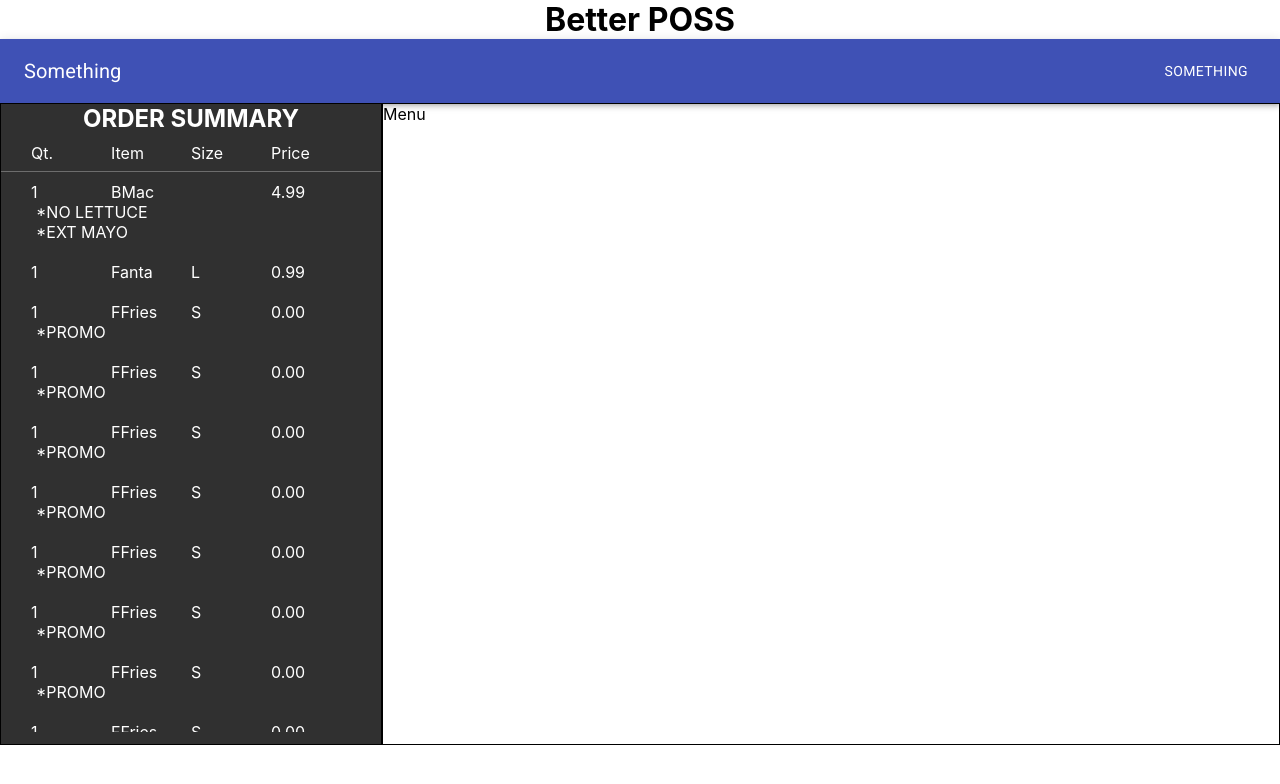
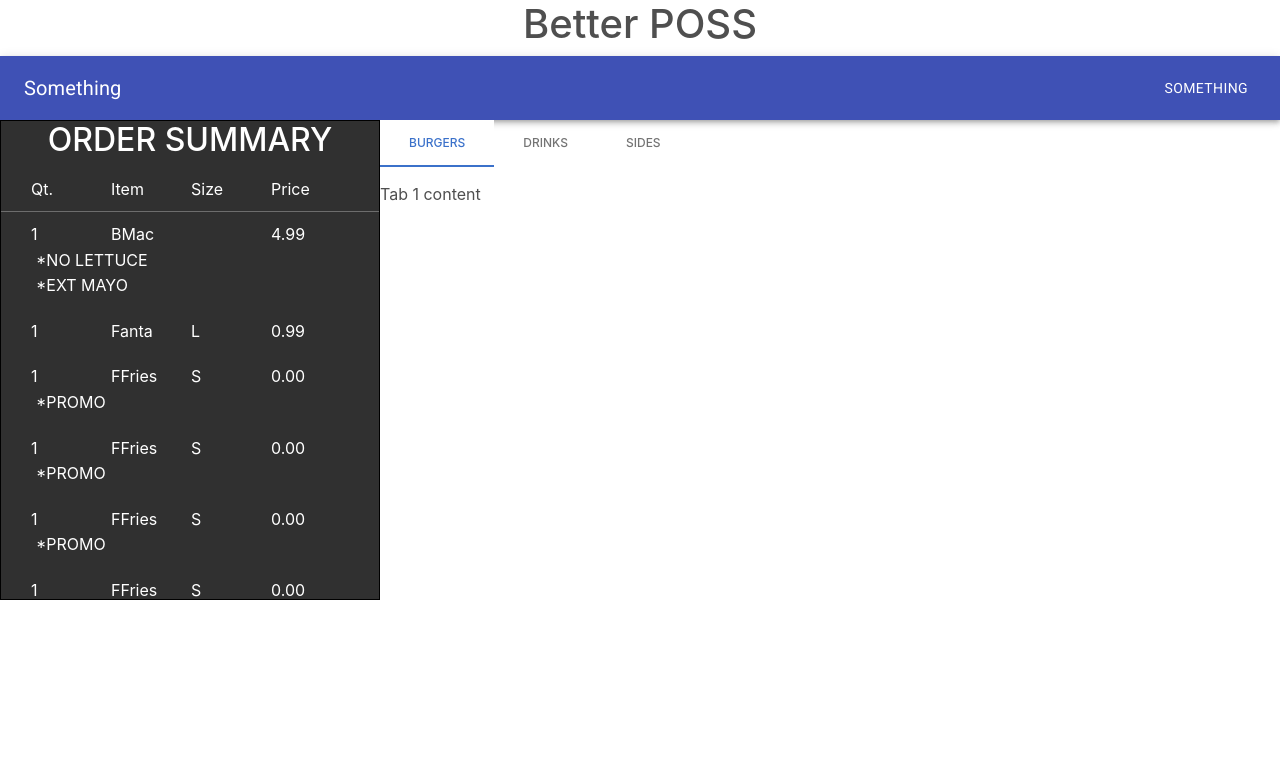
Before and after one commit to thesilentflare/BetterPOSS, a React (Create React App) app in the folder client/: page / in a window 1280 px wide. Shown: the top 784 px of the page. Built offline with nearby package versions, Linux system fonts and the light colour scheme.

Commit message:
started basic menu
started basic menu, use mdbreact

```diff
--- a/client/package.json
+++ b/client/package.json
@@ -9,6 +9,7 @@
     "@testing-library/jest-dom": "^5.14.1",
     "@testing-library/react": "^11.2.7",
     "@testing-library/user-event": "^12.8.3",
+    "mdb-react-ui-kit": "^1.3.0",
     "node-sass": "^6.0.1",
     "react": "^17.0.2",
     "react-dom": "^17.0.2",
--- a/client/src/components/MenuSystem/MenuSystem.js
+++ b/client/src/components/MenuSystem/MenuSystem.js
@@ -1,8 +1,64 @@
-import React from "react";
-import './MenuSystem.scss'
+// import React, { Component } from "react";
+// import "./MenuSystem.scss";
 
-function MenuSystem() {
-  return <div className="container__menu">Menu</div>;
+// class MenuSystem extends Component {
+
+//   render() {
+//     return (
+//       <div className="container__menu">
+//         Menu
+
+//       </div>
+//     );
+//   }
+// }
+
+// export default MenuSystem;
+
+import React, { useState } from 'react';
+import {
+  MDBTabs,
+  MDBTabsItem,
+  MDBTabsLink,
+  MDBTabsContent,
+  MDBTabsPane
+} from 'mdb-react-ui-kit';
+
+export default function MenuSystem() {
+  const [basicActive, setBasicActive] = useState('tab1');
+
+  const handleBasicClick = (value) => {
+    if (value === basicActive) {
+      return;
+    }
+    setBasicActive(value);
+  };
+
+  return (
+    <div>
+      <MDBTabs className='mb-3'>
+        <MDBTabsItem>
+          <MDBTabsLink onClick={() => handleBasicClick('tab1')} active={basicActive === 'tab1'}>
+            Burgers
+          </MDBTabsLink>
+        </MDBTabsItem>
+        <MDBTabsItem>
+          <MDBTabsLink onClick={() => handleBasicClick('tab2')} active={basicActive === 'tab2'}>
+            Drinks
+          </MDBTabsLink>
+        </MDBTabsItem>
+        <MDBTabsItem>
+          <MDBTabsLink onClick={() => handleBasicClick('tab3')} active={basicActive === 'tab3'}>
+            Sides
+          </MDBTabsLink>
+        </MDBTabsItem>
+      </MDBTabs>
+
+      <MDBTabsContent>
+        <MDBTabsPane show={basicActive === 'tab1'}>Tab 1 content</MDBTabsPane>
+        <MDBTabsPane show={basicActive === 'tab2'}>Tab 2 content</MDBTabsPane>
+        <MDBTabsPane show={basicActive === 'tab3'}>Tab 3 content</MDBTabsPane>
+      </MDBTabsContent>
+    </div>
+  );
 }
-
-export default MenuSystem;
--- a/client/src/components/OrderSummary/OrderSummary.js
+++ b/client/src/components/OrderSummary/OrderSummary.js
@@ -56,86 +56,6 @@ const temp = {
       special: ["PROMO"],
       amount: 1,
       price: 0.0,
-    },
-    {
-      type: "Fries",
-      name: "FFries",
-      size: "S",
-      special: ["PROMO"],
-      amount: 1,
-      price: 0.0,
-    },
-    {
-      type: "Fries",
-      name: "FFries",
-      size: "S",
-      special: ["PROMO"],
-      amount: 1,
-      price: 0.0,
-    },
-    {
-      type: "Fries",
-      name: "FFries",
-      size: "S",
-      special: ["PROMO"],
-      amount: 1,
-      price: 0.0,
-    },
-    {
-      type: "Fries",
-      name: "FFries",
-      size: "S",
-      special: ["PROMO"],
-      amount: 1,
-      price: 0.0,
-    },
-    {
-      type: "Fries",
-      name: "FFries",
-      size: "S",
-      special: ["PROMO"],
-      amount: 1,
-      price: 0.0,
-    },
-    {
-      type: "Fries",
-      name: "FFries",
-      size: "S",
-      special: ["PROMO"],
-      amount: 1,
-      price: 0.0,
-    },
-    {
-      type: "Fries",
-      name: "FFries",
-      size: "S",
-      special: ["PROMO"],
-      amount: 1,
-      price: 0.0,
-    },
-    {
-      type: "Fries",
-      name: "FFries",
-      size: "S",
-      special: ["PROMO"],
-      amount: 1,
-      price: 0.0,
-    },
-    {
-      type: "Fries",
-      name: "FFries",
-      size: "S",
-      special: ["PROMO"],
-      amount: 1,
-      price: 0.0,
-    },
-    {
-      type: "Fries",
-      name: "FFries",
-      size: "S",
-      special: ["PROMO"],
-      amount: 1,
-      price: 0.0,
     }
   ],
   subtotal: 5.58,
@@ -143,7 +63,8 @@ const temp = {
   total: 6.31,
 };
 
-const OrderSummary = () => {
+class OrderSummary extends React.Component {
+  render() {
     return (
       <div className="container__order">
         <div>
@@ -200,6 +121,7 @@ const OrderSummary = () => {
         </div>
       </div>
     );
-};
+  }
+}
 
 export default OrderSummary;
--- a/client/src/components/OrderSummary/OrderSummary.scss
+++ b/client/src/components/OrderSummary/OrderSummary.scss
@@ -1,7 +1,7 @@
 .container__order {
   border: 1px solid black;
   width: 380px;
-  height: 80vh;
+  height: 60vh;
   color: #fff;
   background-color: rgb(48, 48, 48);
 }
@@ -21,7 +21,7 @@
 .order__scroller {
   overflow-y: scroll;
   overflow-x: hidden;
-  height: 70vh;
+  height: 50vh;
 }
 ::-webkit-scrollbar {
   width: 0px;
```
Also changed, not shown: client/src/index.js (+8 -7 lines), 1 other file (tests, documents, lock files or other folders). Lines whose indentation alone changed are shown as unchanged.
